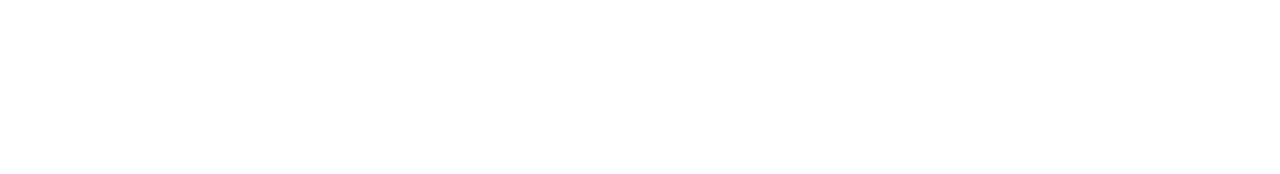
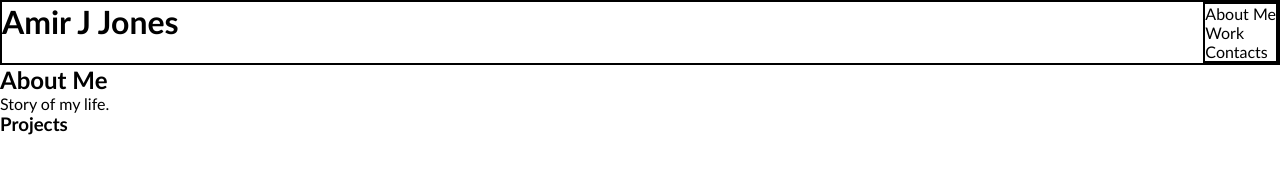
Before and after one commit to Lykrin-X/aj-peculiar-portfolio, a plain HTML site: page index.html in a window 1280 px wide. Drawn offline with Linux system fonts and the light colour scheme.

Commit message:
Added HTML and CSS content

```diff
--- a/assets/style.css
+++ b/assets/style.css
@@ -0,0 +1,25 @@
+* {
+    margin: 0;
+    padding: 0;
+}
+
+body {
+    font-family: "Gill Sans", sans-serif;
+}
+
+header {
+    display: flex;
+    justify-content: space-between;
+    border: 2px solid black
+}
+
+nav {
+    display: flex;
+    border: 2px solid black
+}
+
+.links {
+    display: flex;
+    flex: 0 0 auto;
+    text-decoration: none;
+}
--- a/index.html
+++ b/index.html
@@ -4,9 +4,27 @@
     <meta charset="UTF-8">
     <meta http-equiv="X-UA-Compatible" content="IE=edge">
     <meta name="viewport" content="width=device-width, initial-scale=1.0">
-    <title>Document</title>
+    <link rel="stylesheet" href="./assets/style.css">
+    <title>AJ's Particular Portfolio </title>
 </head>
 <body>
-
+    <header>
+        <h1>Amir J Jones</h1>
+        <nav>
+            <ul>
+                <li class="links">About Me</li>
+                <li class="links">Work</li>
+                <li class="links">Contacts</li>
+            </ul>
+        </nav>
+    </header>
+    <main>
+        <section>
+            <h2>About Me</h2>
+            <p>Story of my life.</p>
+            <h3>Projects</h3>
+        </section>
+    </main>
+    <footer></footer>
 </body>
 </html>
```
